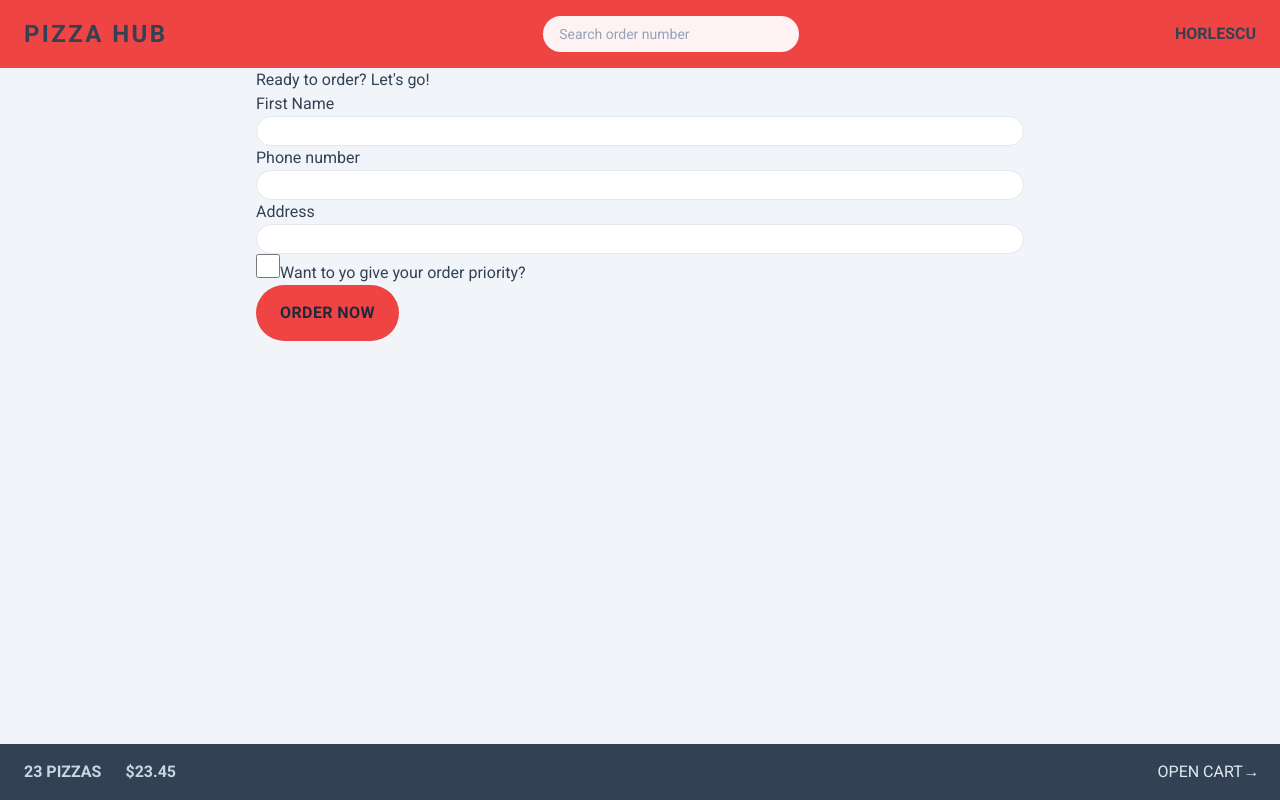
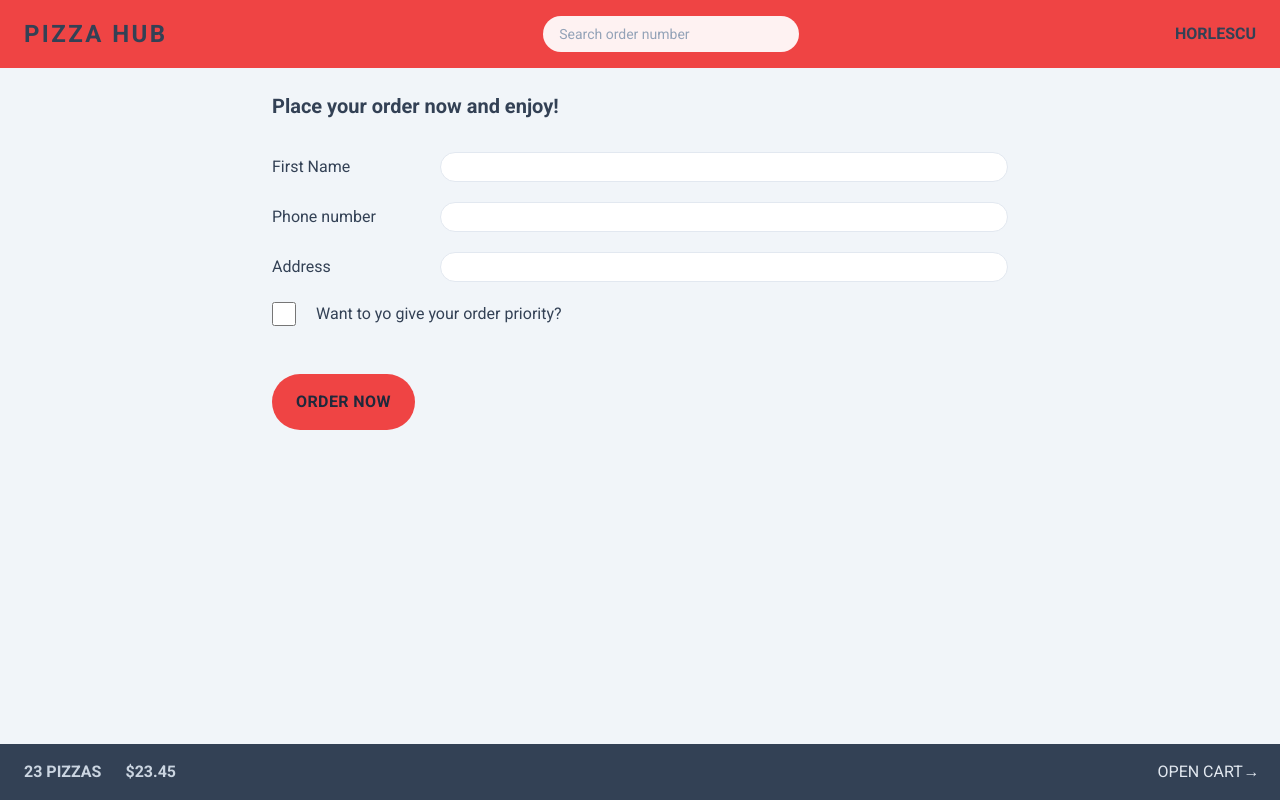
Before and after one commit to horlesq/pizza-hub, a React (Vite) app: page /order/new in a window 1280 px wide. Built offline with nearby package versions, Linux system fonts and the light colour scheme.

Commit message:
Frontend - style order form

```diff
--- a/src/features/order/CreateOrder.tsx
+++ b/src/features/order/CreateOrder.tsx
@@ -43,31 +43,37 @@
   const cart = fakeCart;
 
   return (
-    <div>
-      <h2>Ready to order? Let's go!</h2>
+    <div className="px-4 py-6">
+      <h2 className="mb-8 text-xl font-semibold">
+        Place your order now and enjoy!
+      </h2>
 
       <Form method="POST">
-        <div>
-          <label>First Name</label>
+        <div className="mb-5 flex flex-col gap-2 sm:flex-row sm:items-center">
+          <label className="sm:basis-40">First Name</label>
           <input className="input" type="text" name="customer" required />
         </div>
 
-        <div>
-          <label>Phone number</label>
-          <div>
+        <div className="mb-5 flex flex-col gap-2 sm:flex-row sm:items-center">
+          <label className="sm:basis-40">Phone number</label>
+          <div className="grow">
             <input className="input" type="tel" name="phone" required />
+            {formError?.phone && (
+              <p className="mx-20 mt-2 rounded-md bg-red-100 p-1 text-center text-xs text-red-600">
+                {formError.phone}
+              </p>
+            )}
           </div>
-          {formError?.phone && <p>{formError.phone}</p>}
         </div>
 
-        <div>
-          <label>Address</label>
-          <div>
+        <div className="mb-5 flex flex-col gap-2 sm:flex-row sm:items-center">
+          <label className="sm:basis-40">Address</label>
+          <div className="grow">
             <input className="input" type="text" name="address" required />
           </div>
         </div>
 
-        <div>
+        <div className="mb-12 flex items-center gap-5">
           <input
             className="h-6 w-6 accent-red-400 focus:outline-none"
             type="checkbox"
--- a/src/index.css
+++ b/src/index.css
@@ -4,7 +4,7 @@
 
 @layer components {
   .input {
-    @apply w-full rounded-full border border-slate-200 px-4 py-1 text-sm transition-all duration-300 focus:outline-none focus:ring focus:ring-red-200;
+    @apply w-full flex-1 rounded-full border border-slate-200 px-4 py-1 text-sm transition-all duration-300 focus:outline-none focus:ring focus:ring-red-200;
   }
 
   .loader {
```
Also changed, not shown: index.html (+5 -1 lines).
